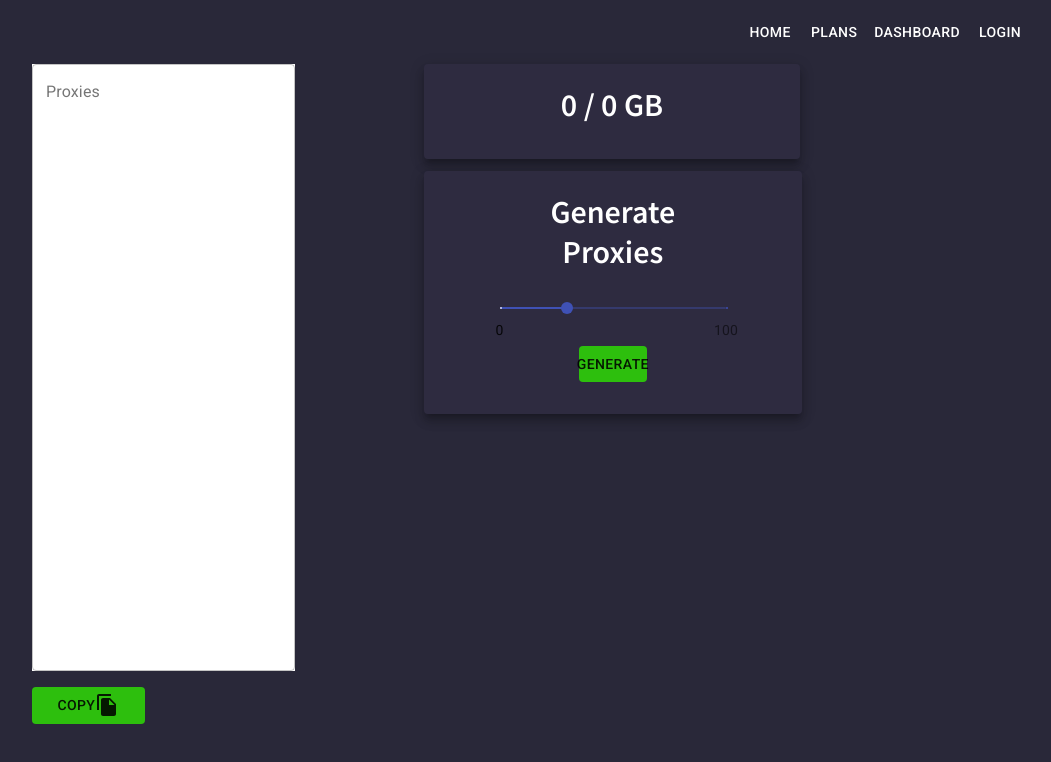
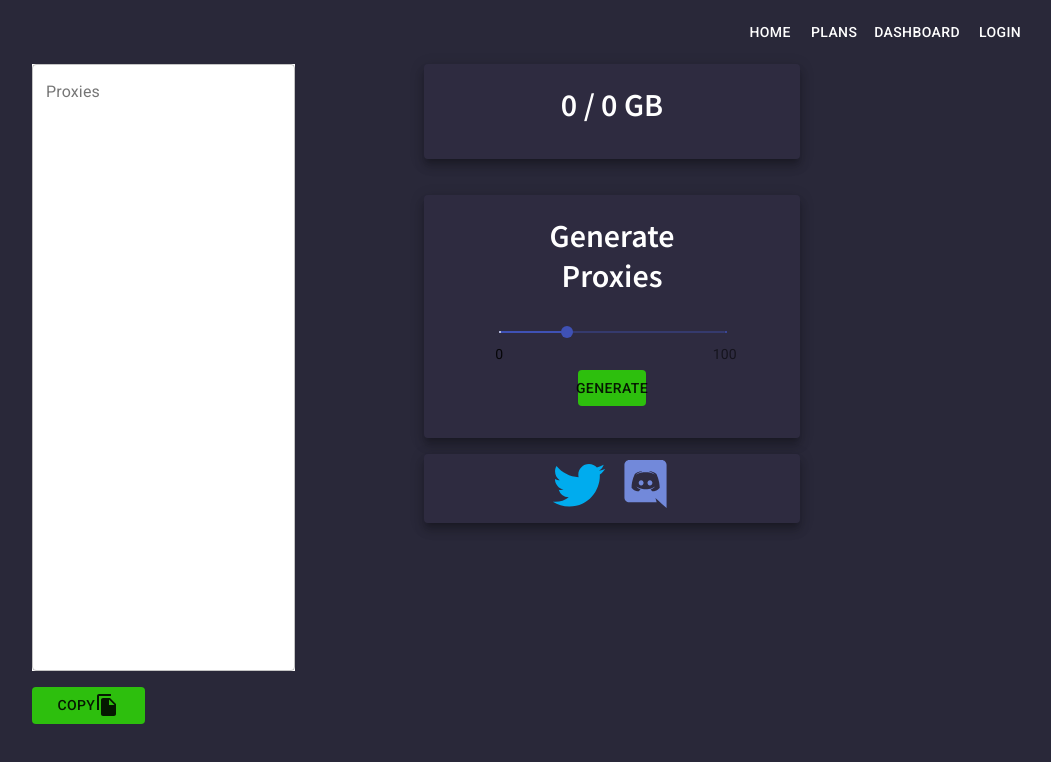
Before and after one commit to MatthewDinh419/ASAProxies, a React (Create React App) app in the folder frontend/: page /dashboard in a window 1280 px wide. Shown: the top 762 px of the page, without its empty margins (224-1275 px from the left). Built offline with nearby package versions, Linux system fonts and the light colour scheme; no server answers; what react-stripe-elements would draw is missing.

Commit message:
Added social links to dash

```diff
--- a/frontend/src/components/PlansPage.js
+++ b/frontend/src/components/PlansPage.js
@@ -23,7 +23,7 @@ class PlansPage extends React.Component {
           <Grid item xs={4}>
             <Card raised={true} className={classes.cardStyle}>
               <div style={{ textAlign: "center" }}>
-                <h1>1 GB</h1>
+                <h1 className={classes.textStyle}>1 GB</h1>
                 <Button
                   onClick={() => {
                     PlanRedirect(this.props, "1");
@@ -38,7 +38,7 @@ class PlansPage extends React.Component {
           <Grid item xs={4}>
             <Card raised={true} className={classes.cardStyle}>
               <div style={{ textAlign: "center" }}>
-                <h1>2 GB</h1>
+                <h1 className={classes.textStyle}>2 GB</h1>
                 <Button
                   onClick={() => {
                     PlanRedirect(this.props, "2");
@@ -53,7 +53,7 @@ class PlansPage extends React.Component {
           <Grid item xs={4}>
             <Card raised={true} className={classes.cardStyle}>
               <div style={{ textAlign: "center" }}>
-                <h1>4 GB</h1>
+                <h1 className={classes.textStyle}>4 GB</h1>
                 <Button
                   onClick={() => {
                     PlanRedirect(this.props, "4");
--- a/frontend/src/components/dashboard.js
+++ b/frontend/src/components/dashboard.js
@@ -8,6 +8,8 @@ import Slider from "@material-ui/core/Slider";
 import FileCopyIcon from "@material-ui/icons/FileCopy";
 import * as actions from "../store/actions/plan";
 import { connect } from "react-redux";
+import TwitterIcon from '@material-ui/icons/Twitter';
+import DiscordLogo from '../../assets/Discord-Logo-Color.svg';
 
 class Dashboard extends React.Component {
   // Constructor will load in user plan
@@ -59,14 +61,14 @@ class Dashboard extends React.Component {
           </Grid>
           {/* Generate Proxies Box */}
           <Grid item xs={6}>
-            <Grid container spacing={3}>
+            <Grid container spacing={6}>
               <Grid item xs={12}>
                 <Card raised={true} className={classes.cardStyle}>
                   <h1 id="usage" className={classes.textStyle}>{this.props.gb_used} / {this.props.gb_total} GB</h1>
                 </Card>
               </Grid>
               <Grid item xs={12}>
-                <Card raised={true} className={classes.optionsStyle}>
+                <Card raised={true} className={classes.cardStyle}>
                   <div style={{ marginLeft: "20%", marginRight: "20%" }}>
                     <h1 className={classes.textStyle}>Generate Proxies</h1>
                     <Slider
@@ -81,6 +83,14 @@ class Dashboard extends React.Component {
                     <div style={{ textAlign: "center" }}>
                       <Button className={classes.buttonStyle}>Generate</Button>
                     </div>
+                  </div>
+                </Card>
+              </Grid>
+              <Grid item xs={12}>
+                <Card raised={true} className={classes.cardStyle}>
+                  <div style={{textAlign: "center"}}>
+                    <TwitterIcon onClick={() => {window.open('https://twitter.com/asaproxies', '_blank')}} target="_blank" style={{color: "#00acee", fontSize: "60px", marginRight: "1%", cursor: "pointer", marginBottom: "-1.2%"}}/>
+                    <img src={DiscordLogo} onClick={() => {window.open('https://discord.gg/bZV4j7', '_blank')}} alt="discord_logo" style={{width: "58.77px", height: "60px", marginLeft: "1%", cursor: "pointer", marginBottom: "-1.2%"}} />
                   </div>
                 </Card>
               </Grid>
```
Also changed, not shown: frontend/assets/Discord-Logo-Color.svg (added), 1 other file (tests, documents, lock files or other folders).
